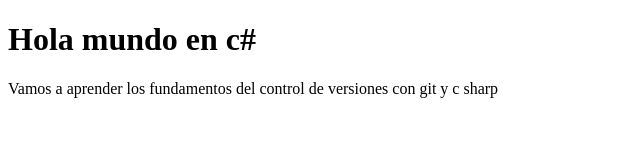
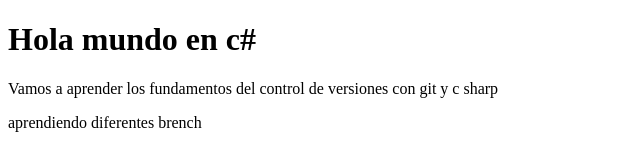
Before and after one commit to Hector-Alfaro07/Proyecto1, a plain HTML site: page index.html in a window 1280 px wide. Shown: the whole page, without its empty margins (0-640 px from the left). Drawn offline with Linux system fonts and the light colour scheme.

Commit message:
poniendo un segundo parrafo

```diff
--- a/index.html
+++ b/index.html
@@ -8,5 +8,6 @@
 <body>
     <h1>Hola mundo en c#</h1>
     <p>Vamos a aprender los fundamentos del control de versiones con git y c sharp</p>
+    <p>aprendiendo diferentes brench</p>
 </body>
 </html>
```
